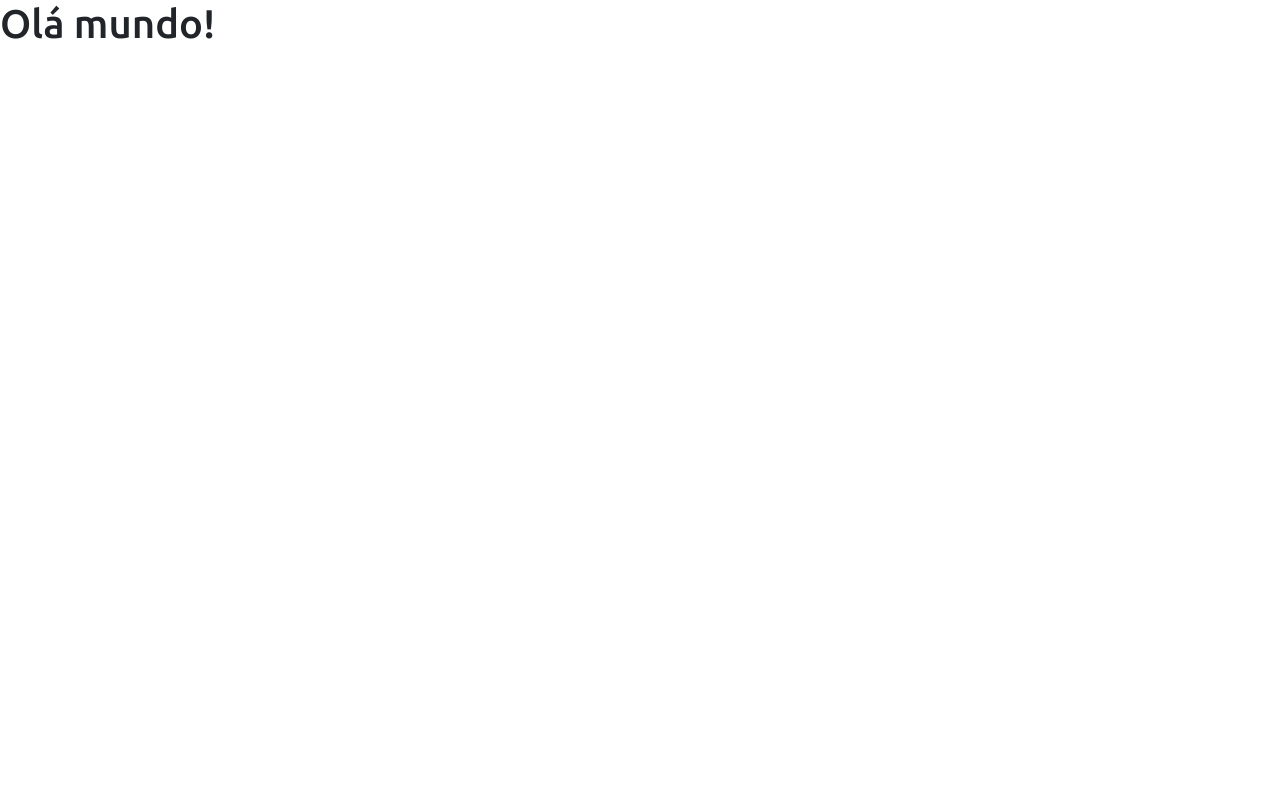
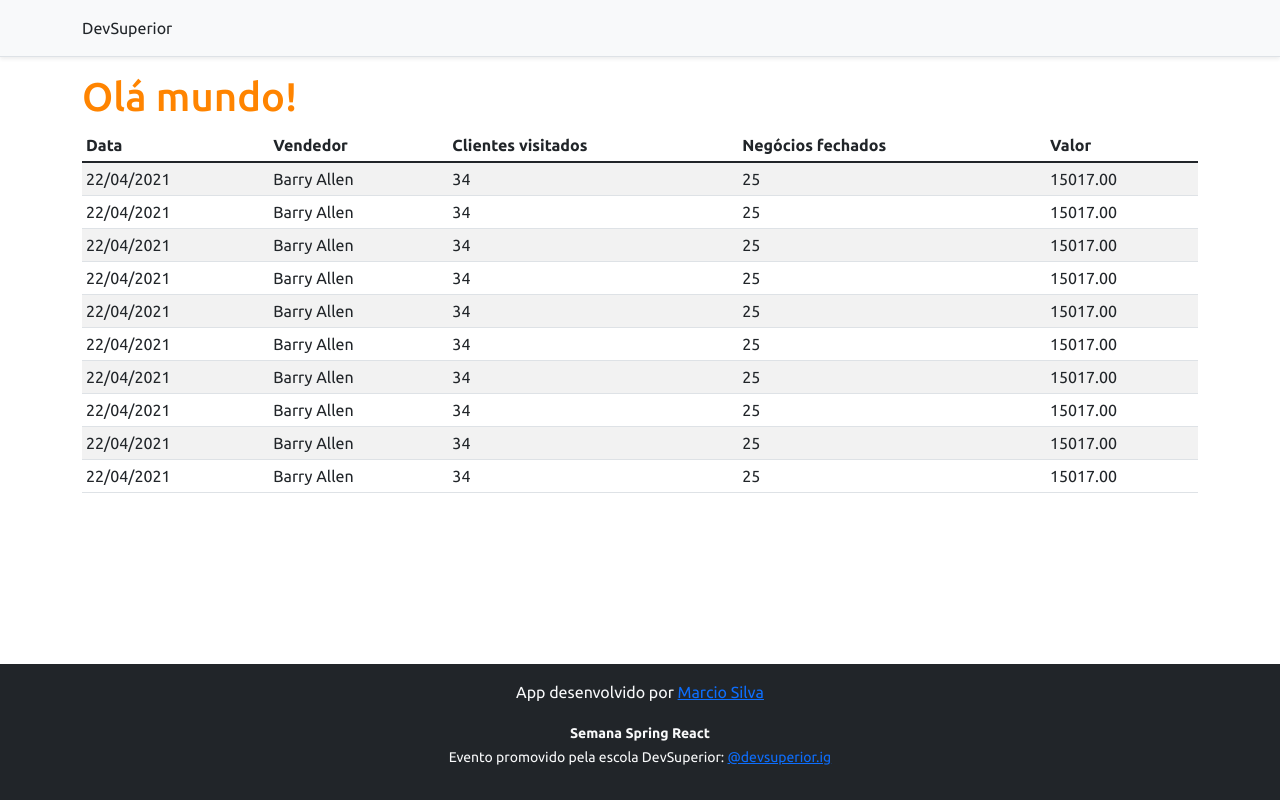
Before and after one commit to mscorp-ce/sds3, a React (Create React App) app in the folder frontend/: page / in a window 1280 px wide. Built offline with nearby package versions, Linux system fonts and the light colour scheme.

Commit message:
Componentes baicos estaticos

```diff
--- a/frontend/src/App.tsx
+++ b/frontend/src/App.tsx
@@ -1,10 +1,19 @@
+import NavBar from './components/NavBar/Navbar';
 import React from 'react';
+import Footer from 'components/Footer/Footer';
+import DataTable from 'components/DataTable/DataTable';
 
 function App() {
   return (
-    <div>
-      <h1>Olá mundo!</h1>
-    </div>
+    <>
+      <NavBar />
+      <div className="container">
+        <h1 className="text-primary">Olá mundo!</h1>
+
+        <DataTable />
+      </div>
+      <Footer />
+    </>
   );
 }
 
--- /dev/null
+++ b/frontend/src/components/DataTable/DataTable.tsx
@@ -0,0 +1,93 @@
+
+
+function DataTable() {
+    return (
+        <div className="table-responsive">
+            <table className="table table-striped table-sm">
+                <thead>
+                    <tr>
+                        <th>Data</th>
+                        <th>Vendedor</th>
+                        <th>Clientes visitados</th>
+                        <th>Negócios fechados</th>
+                        <th>Valor</th>
+                    </tr>
+                </thead>
+                <tbody>
+                    <tr>
+                        <td>22/04/2021</td>
+                        <td>Barry Allen</td>
+                        <td>34</td>
+                        <td>25</td>
+                        <td>15017.00</td>
+                    </tr>
+                    <tr>
+                        <td>22/04/2021</td>
+                        <td>Barry Allen</td>
+                        <td>34</td>
+                        <td>25</td>
+                        <td>15017.00</td>
+                    </tr>
+                    <tr>
+                        <td>22/04/2021</td>
+                        <td>Barry Allen</td>
+                        <td>34</td>
+                        <td>25</td>
+                        <td>15017.00</td>
+                    </tr>
+                    <tr>
+                        <td>22/04/2021</td>
+                        <td>Barry Allen</td>
+                        <td>34</td>
+                        <td>25</td>
+                        <td>15017.00</td>
+                    </tr>
+                    <tr>
+                        <td>22/04/2021</td>
+                        <td>Barry Allen</td>
+                        <td>34</td>
+                        <td>25</td>
+                        <td>15017.00</td>
+                    </tr>
+                    <tr>
+                        <td>22/04/2021</td>
+                        <td>Barry Allen</td>
+                        <td>34</td>
+                        <td>25</td>
+                        <td>15017.00</td>
+                    </tr>
+                    <tr>
+                        <td>22/04/2021</td>
+                        <td>Barry Allen</td>
+                        <td>34</td>
+                        <td>25</td>
+                        <td>15017.00</td>
+                    </tr>
+                    <tr>
+                        <td>22/04/2021</td>
+                        <td>Barry Allen</td>
+                        <td>34</td>
+                        <td>25</td>
+                        <td>15017.00</td>
+                    </tr>
+                    <tr>
+                        <td>22/04/2021</td>
+                        <td>Barry Allen</td>
+                        <td>34</td>
+                        <td>25</td>
+                        <td>15017.00</td>
+                    </tr>
+                    <tr>
+                        <td>22/04/2021</td>
+                        <td>Barry Allen</td>
+                        <td>34</td>
+                        <td>25</td>
+                        <td>15017.00</td>
+                    </tr>
+                </tbody>
+            </table>
+        </div>
+    );
+}
+
+export default DataTable;
--- /dev/null
+++ b/frontend/src/components/Footer/Footer.tsx
@@ -0,0 +1,15 @@
+
+
+function Footer() {
+    return (
+        <footer className="footer mt-auto py-3 bg-dark">
+            <div className="container">
+                <p className="text-light">App desenvolvido por <a href="https://github.com/mscorp-ce" target="_blank" rel="noreferrer">Marcio Silva</a></p>
+                <p className="text-light"><small><strong>Semana Spring React</strong><br />
+                    Evento promovido pela escola DevSuperior: <a href="https://instagram.com/devsuperior.ig" target="_blank" rel="noreferrer">@devsuperior.ig</a></small></p>
+            </div>
+        </footer>
+    );
+}
+
+export default Footer;
--- /dev/null
+++ b/frontend/src/components/NavBar/Navbar.tsx
@@ -0,0 +1,17 @@
+import React from 'react';
+//simport ImgDsDark from './assets/img/ds-dark.svg';
+//import '././assets/css/styles.css';
+
+function NavBar() {
+    return (
+        <div className="d-flex flex-column flex-md-row align-items-center p-3 px-md-4 mb-3 bg-light border-bottom shadow-sm">
+            <div className="container">
+                <nav className="my-2 my-md-0 mr-md-3">
+                    DevSuperior
+                </nav>
+            </div>
+        </div>
+    );
+}
+
+export default NavBar;
```
Also changed, not shown: frontend/src/assets/img/ds-dark.svg (added).
